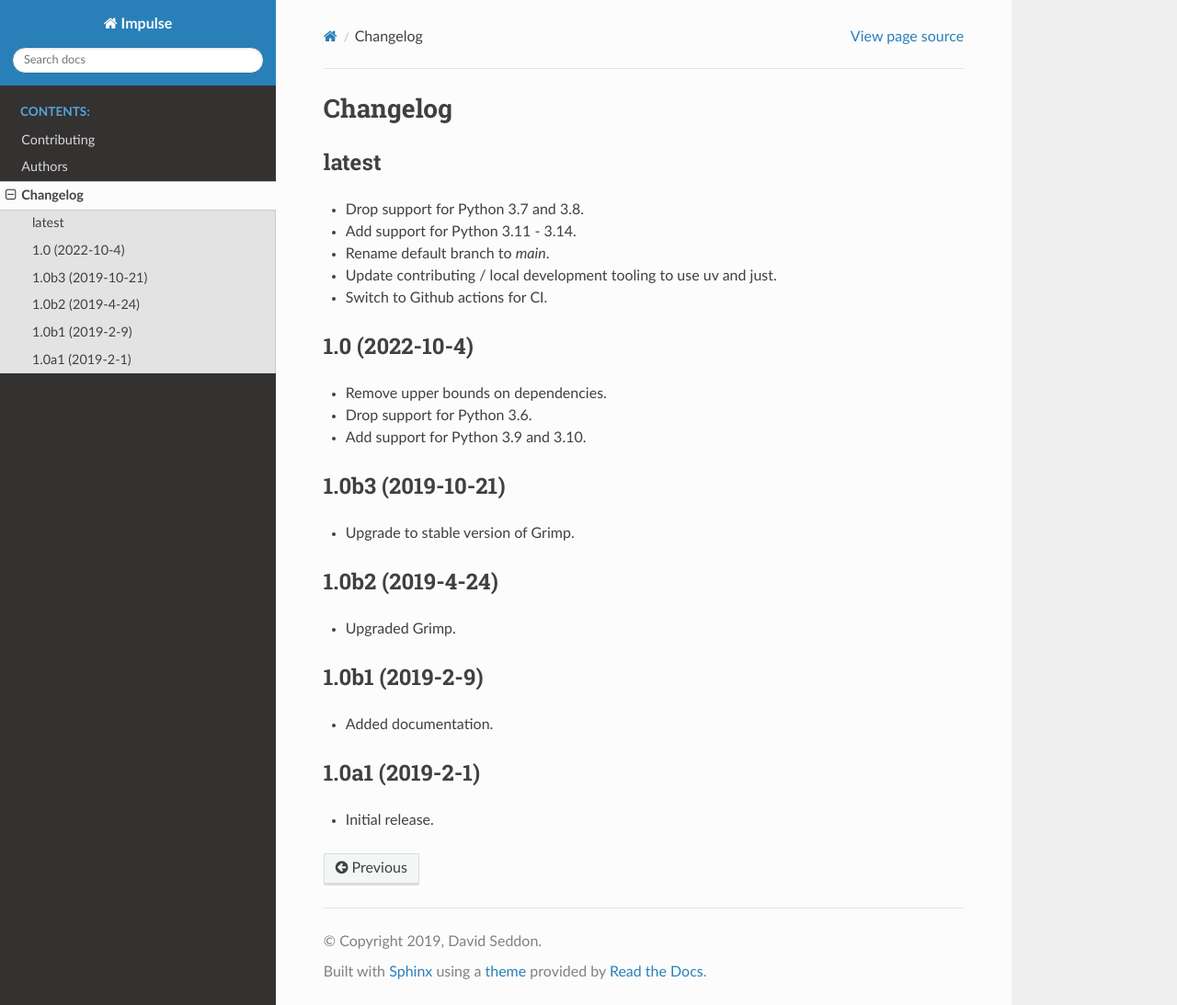
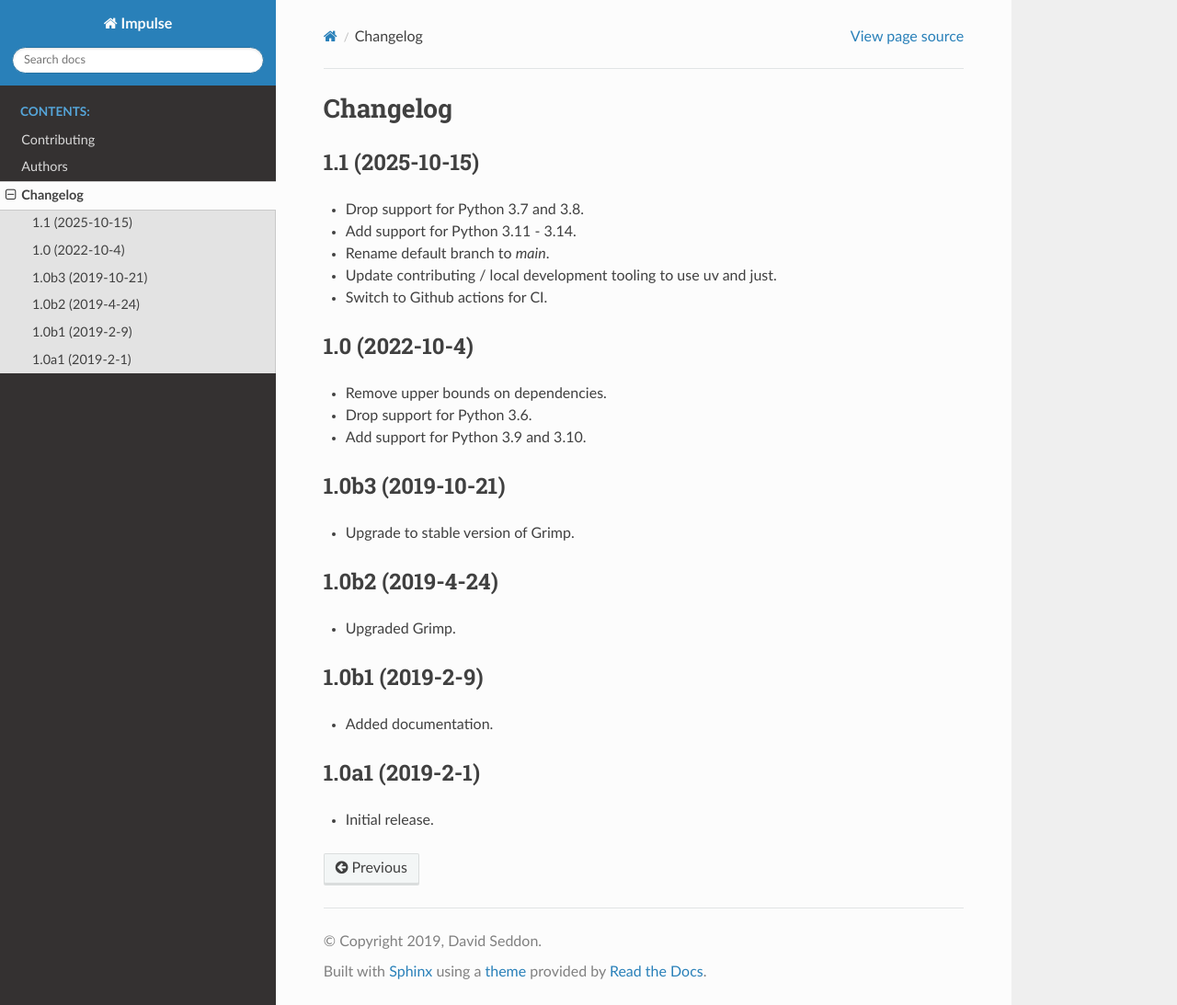
Before and after one commit to seddonym/impulse, a Sphinx documentation site: the page built from docs/changelog.rst, in a window 1280 px wide and 1093 px high. Shown: the whole window at 92% size. Built offline with Sphinx 7.4.7 and the Read the Docs theme 3.1.0, drawn with Linux system fonts in a browser that asks for light colours.

Commit message:
Release v1.1

```diff
--- a/CHANGELOG.rst
+++ b/CHANGELOG.rst
@@ -1,8 +1,8 @@
 Changelog
 =========
 
-latest
-------
+1.1 (2025-10-15)
+----------------
 
 * Drop support for Python 3.7 and 3.8.
 * Add support for Python 3.11 - 3.14.
--- a/docs/conf.py
+++ b/docs/conf.py
@@ -26,7 +26,7 @@ author = "David Seddon"
 # The short X.Y version
 version = ""
 # The full version, including alpha/beta/rc tags
-release = "1.0"
+release = "1.1"
 
 
 # -- General configuration ---------------------------------------------------
--- a/pyproject.toml
+++ b/pyproject.toml
@@ -1,6 +1,6 @@
 [project]
 name = "impulse"
-version = "1.0"
+version = "1.1"
 license = {text = "BSD 2-Clause License"}
 description = "Command line interface for analyzing Python imports."
 authors = [
--- a/src/impulse/__init__.py
+++ b/src/impulse/__init__.py
@@ -1 +1 @@
-__version__ = "1.0"
+__version__ = "1.1"
```
Also changed, not shown: 1 other file.
